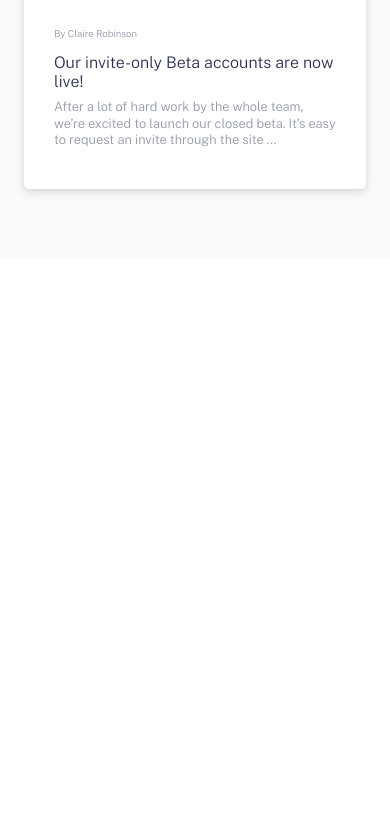
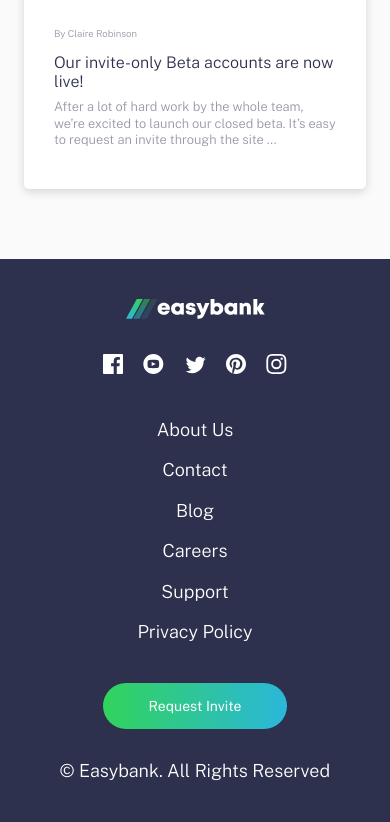
Before and after one commit to Ashraf-Sonde/easy-bank, a plain HTML site: page index.html in a window 390 px wide. Shown: the part 3750-4572 px from the top of the page. Before the commit the page ends 4009 px from the top, so only its background shows below. Drawn offline with nearby package versions, Linux system fonts and the light colour scheme.

Commit message:
done with the footer for mobile

```diff
--- a/index.html
+++ b/index.html
@@ -188,38 +188,59 @@
     </div>
   </section>
 
+  <footer class="footer">
+    <a href="#" class="footer__logo">
+      <img src="/images/logo-white.svg" alt="Logo">
+    </a>
 
+    <div class="footer__social">
+      <a href="#">
+        <img src="/images/icon-facebook.svg" alt="Facebook">
+      </a>
+      <a href="#">
+        <img src="/images/icon-youtube.svg" alt="Youtube">
+      </a>
+      <a href="#">
+        <img src="/images/icon-twitter.svg" alt="Twitter">
+      </a>
+      <a href="#">
+        <img src="/images/icon-pinterest.svg" alt="Pinterest">
+      </a>
+      <a href="#">
+        <img src="/images/icon-instagram.svg" alt="Instagram">
+      </a>
+    </div>
 
+    <div class="footer__links col1">
+      <a href="#">About Us</a>
+      <a href="#">Contact</a>
+      <a href="#">Blog</a>
+    </div>
 
+    <div class="footer__links col2">
+      <a href="#">Careers</a>
+      <a href="#">Support</a>
+      <a href="#">Privacy Policy</a>
+    </div>
 
+    <div class="footer__cta">
+      <a href="#" class="button">Request Invite</a>
 
+      <div class="footer__copyright">
+        © Easybank. All Rights Reserved
+      </div>
+    </div>
 
-
-
-
-
-
-
-
-
-
-
-
+  </footer>
 
 
 
 
  <!--
-  About Us
-  Contact
-  Blog
-  Careers
-  Support
-  Privacy Policy
 
-  Request Invite
 
-  © Easybank. All Rights Reserved
+
+
 
   <div class="attribution">
     Challenge by <a href="https://www.frontendmentor.io?ref=challenge" target="_blank">Frontend Mentor</a>.
--- /dev/null
+++ b/scss/_footer.scss
@@ -0,0 +1,56 @@
+.footer {
+    background-color: $darkBlue;
+    color: $white;
+    padding: 2.5rem;
+    text-align: center;
+
+    a {
+        color: $white;
+    }
+
+    &__logo {
+        display: inline-block;
+        margin-bottom: 1.875rem;
+
+    }
+
+    &__social {
+        margin-bottom: 1.875rem;
+
+        a {
+            display: inline-block;
+        }
+        a:not(:last-child) {
+            margin-right: 1rem;
+        }
+    }
+
+    &__links {
+        display: flex;
+        flex-direction: column;
+        align-items: center;
+
+        &.col1 {
+
+        }
+
+        &.col2 {
+            margin-bottom: 1.875rem;
+        }
+
+        a {
+            line-height: 2.25;
+        }
+    }
+
+    &__cta {
+
+        a.button {
+            margin-bottom: 1.875rem;
+        }
+    }
+
+    &__copyright {
+
+    }
+}
--- a/scss/_globals.scss
+++ b/scss/_globals.scss
@@ -15,6 +15,7 @@ body {
     font-weight: 300;
     font-size: $font-med;
     color: $grayishBlue;
+    overflow-x: hidden;
 
     @include breakpoint-up(large) {
         font-size: $font-med;
--- a/scss/style.scss
+++ b/scss/style.scss
@@ -7,3 +7,4 @@
 @import "hero";
 @import "feature";
 @import "article";
+@import "footer";
```
Also changed, not shown: css/style.css, images/logo-white.svg (added).
